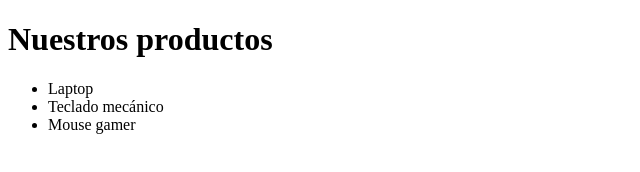
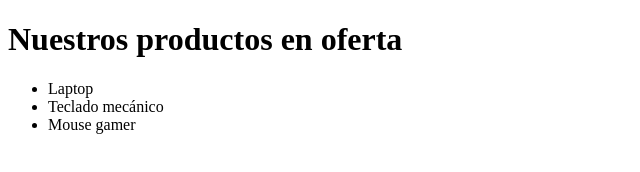
Before and after one commit to Ariellopez21/testing-git, a plain HTML site: page products.html in a window 1280 px wide. Shown: the whole page, without its empty margins (0-640 px from the left). Drawn offline with Linux system fonts and the light colour scheme.

Commit message:
Commit 6 - Tarea 1

```diff
--- a/products.html
+++ b/products.html
@@ -4,7 +4,7 @@
     <title>MyStore - Productos</title>
   </head>
   <body>
-    <h1>Nuestros productos</h1>
+    <h1>Nuestros productos en oferta</h1>
     <ul>
       <li>Laptop</li>
       <li>Teclado mecánico</li>
```
